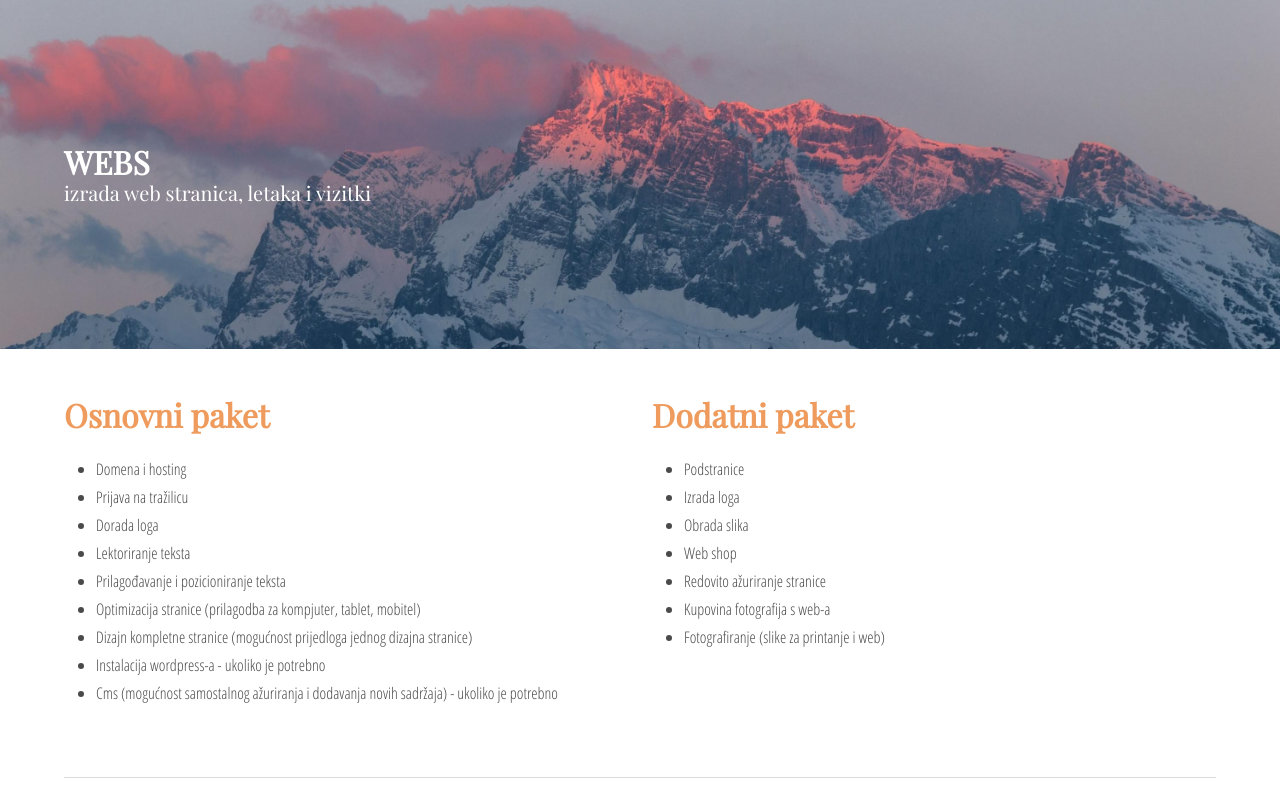
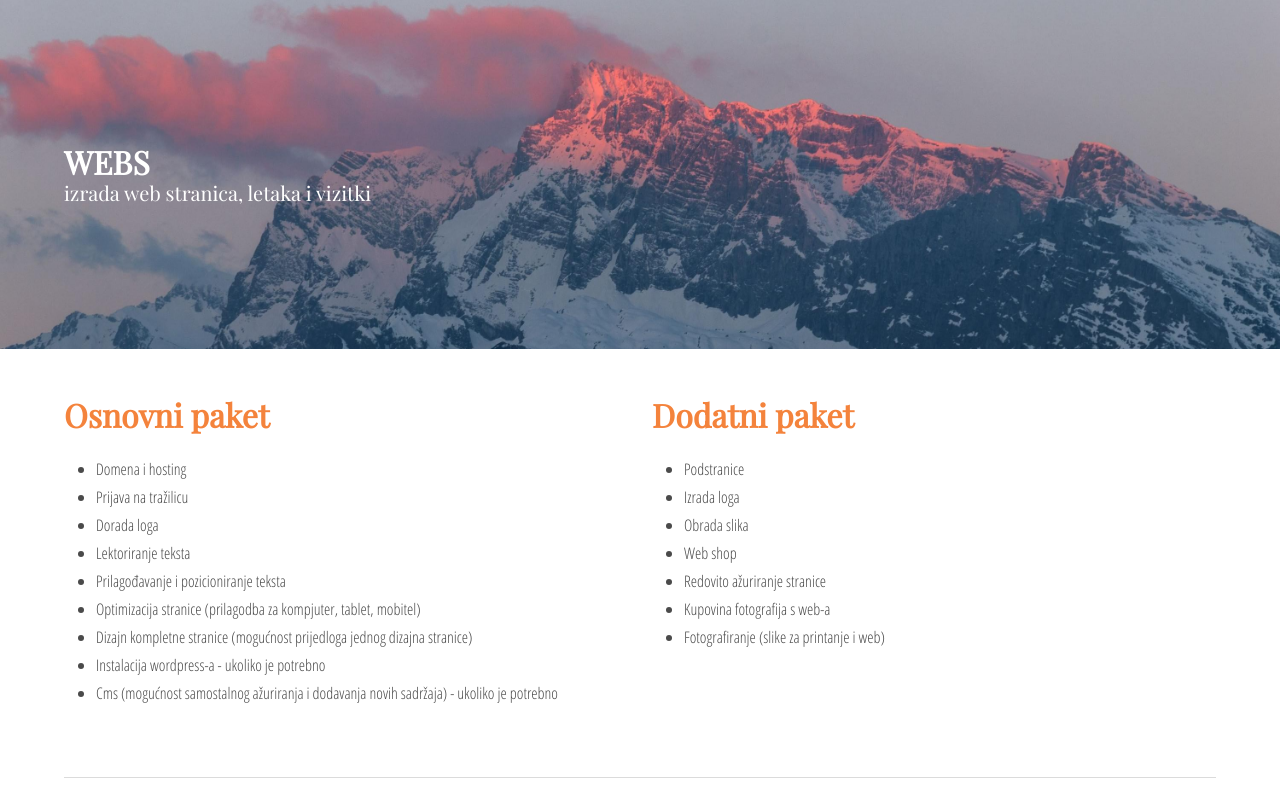
Before and after one commit to oliver-dvorski/dl-webs, a website: page index.html in a window 1280 px wide. Shown: the top 800 px of the page. Drawn offline with nearby package versions, Linux system fonts and the light colour scheme.

Commit message:
Slightly switch up the orange

```diff
--- a/mix-manifest.json
+++ b/mix-manifest.json
@@ -1,4 +1,3 @@
 {
-    "/dist/main.js": "/dist/main.js",
     "/dist/main.css": "/dist/main.css"
 }
--- a/src/sass/theme.sass
+++ b/src/sass/theme.sass
@@ -1,4 +1,4 @@
-$orange: #EE9B5D
+$orange: #F4833C
 $orange-invert: #fff
 $family-sans-serif: "Open Sans Condensed", sans-serif
 $family-serif: "Playfair Display", serif
```
Also changed, not shown: dist/main.css.
